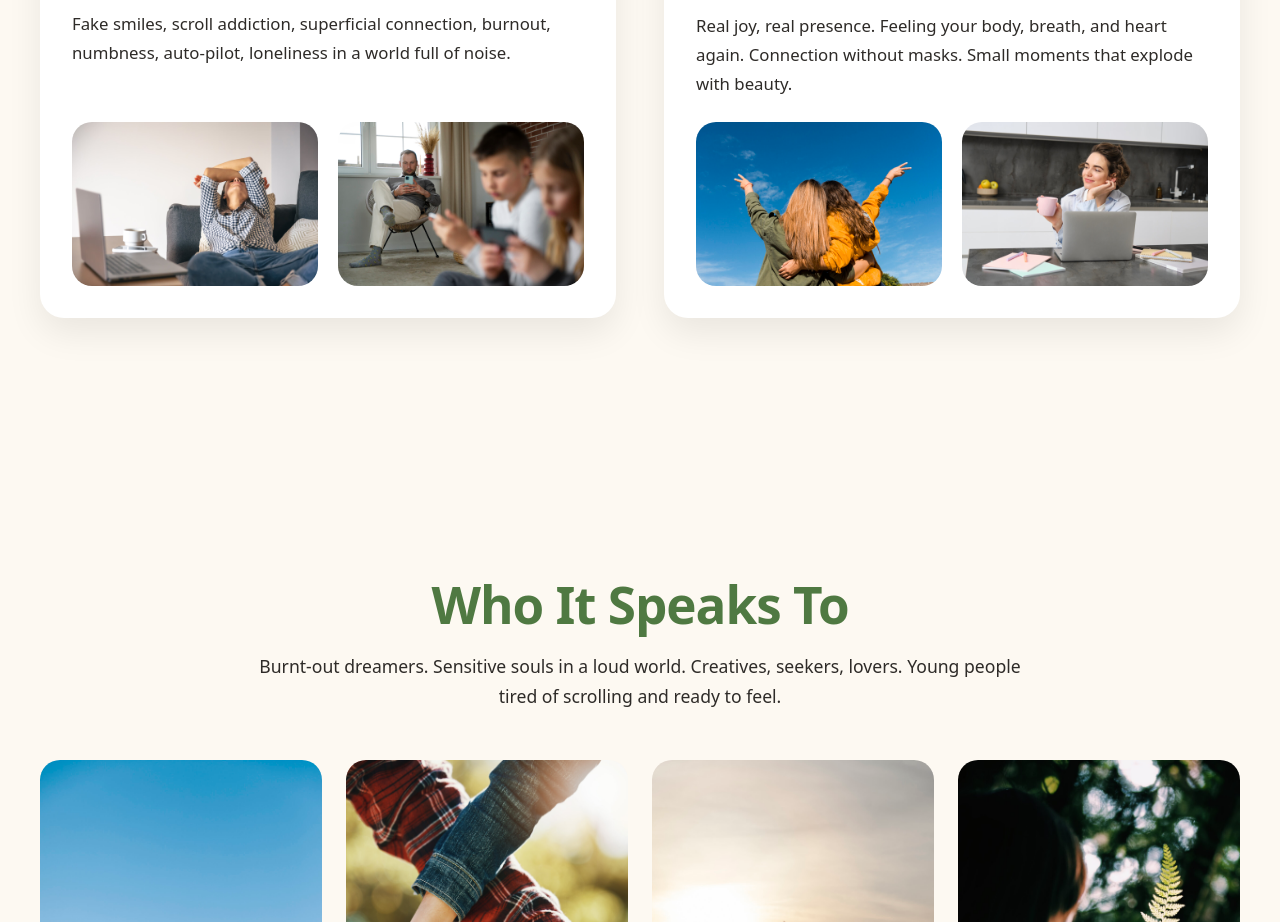
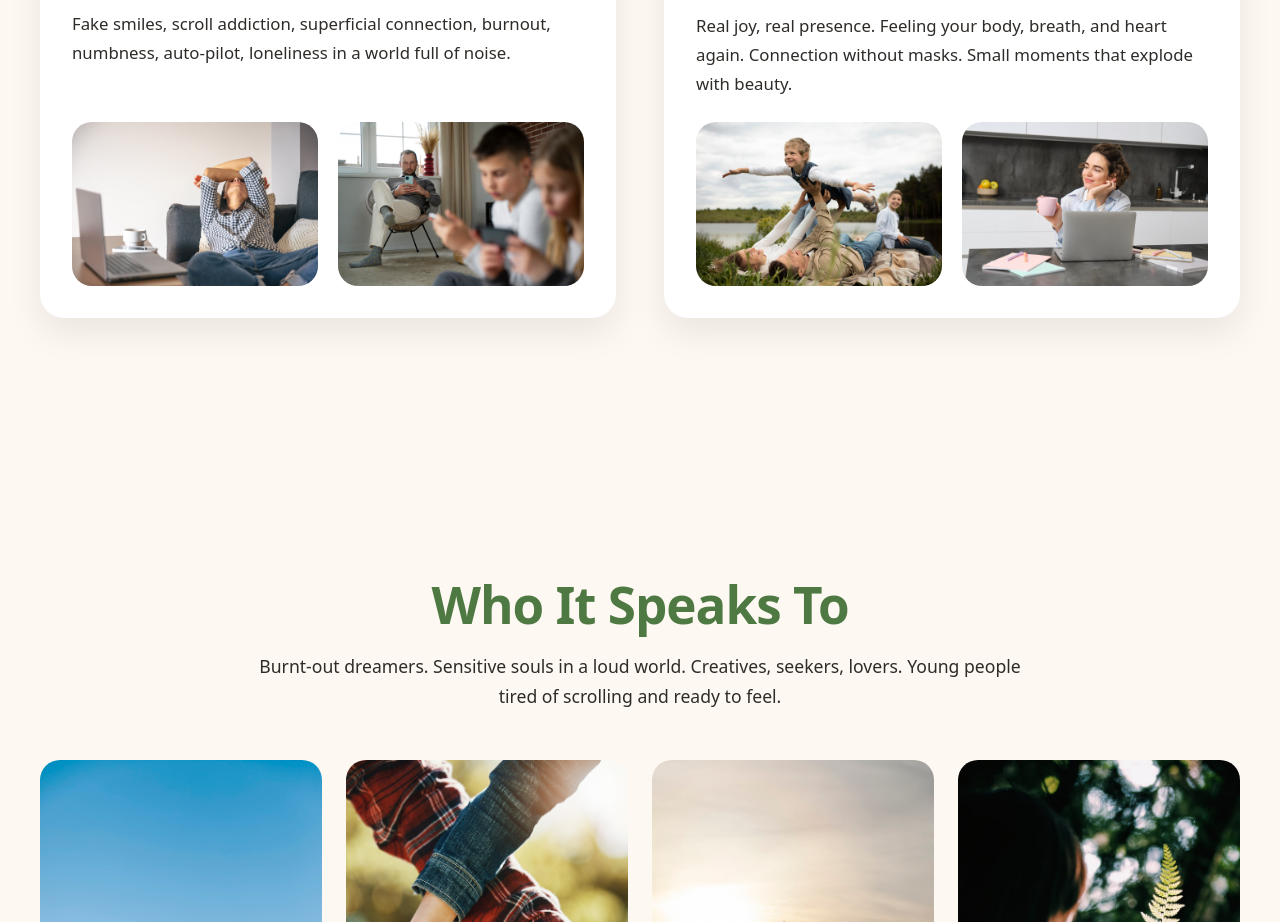
Before and after one commit to Gadasson/Inigo-Website, a Next.js app: page / in a window 1280 px wide. Shown: the part 1140-2062 px from the top of the page. Built offline with nearby package versions, Linux system fonts and the light colour scheme.

Commit message:
fix: restore ecstatic-family image in meaning section - brings back the family connection theme

```diff
--- a/src/app/page.tsx
+++ b/src/app/page.tsx
@@ -207,7 +207,7 @@
             <h3>Arriving in the moment</h3>
             <p>Real joy, real presence. Feeling your body, breath, and heart again. Connection without masks. Small moments that explode with beauty.</p>
             <div className="grid-2">
-              <img loading="lazy" src="/images/ecstatic-friends-compressed.jpg" alt="Family laughing in golden sunlight" />
+              <img loading="lazy" src="/images/ecstatic-family-compressed.jpg" alt="Family laughing in golden sunlight" />
               <img loading="lazy" src="/images/ecstatic-mom-compressed.jpg" alt="Person breathing in nature at sunrise" />
             </div>
           </div>
```
